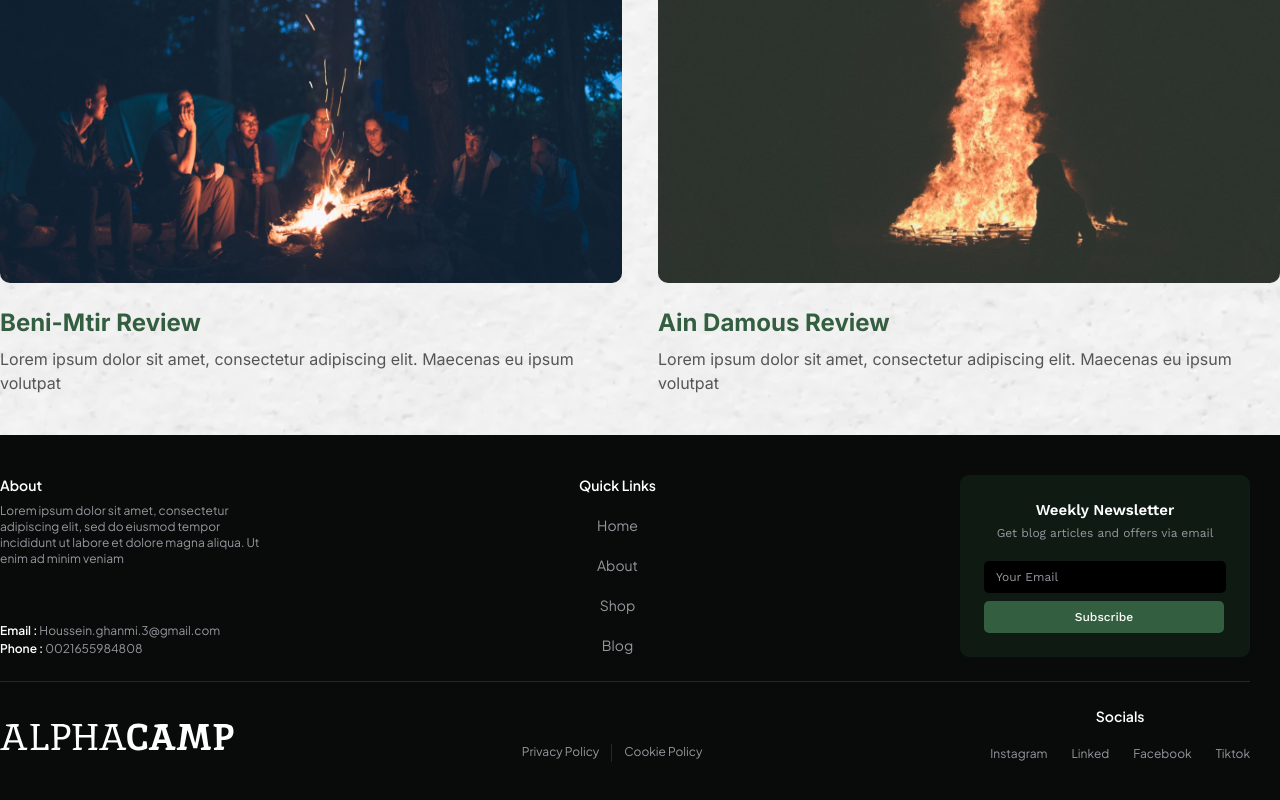
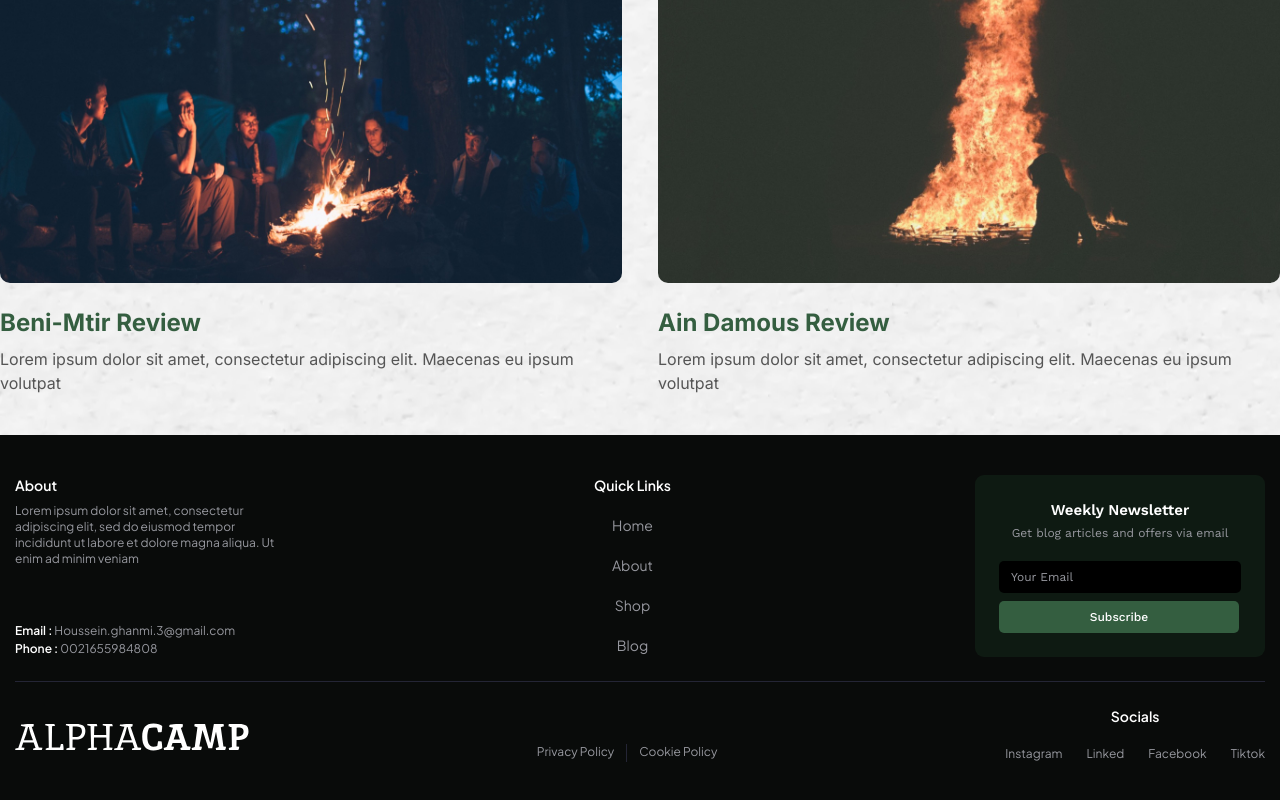
Before and after one commit to yosrihammadi/alpha-camp, a Next.js app: page / in a window 1280 px wide. Shown: the part 5123-5923 px from the top of the page. Built offline with nearby package versions, Linux system fonts and the light colour scheme; a web font is replaced by a local one.

Commit message:
style: Center footer content

```diff
--- a/src/components/footer/index.tsx
+++ b/src/components/footer/index.tsx
@@ -9,7 +9,7 @@
 const Footer = () => {
   return (
     <div className="bg-green-950 py-10 px-6 lg:px-0">
-      <div className="max-w-[1250px]">
+      <div className="max-w-[1250px] mx-auto">
         <div className="container mx-auto">
           <div className="flex flex-col lg:flex-row justify-between">
             <Contact />
```
